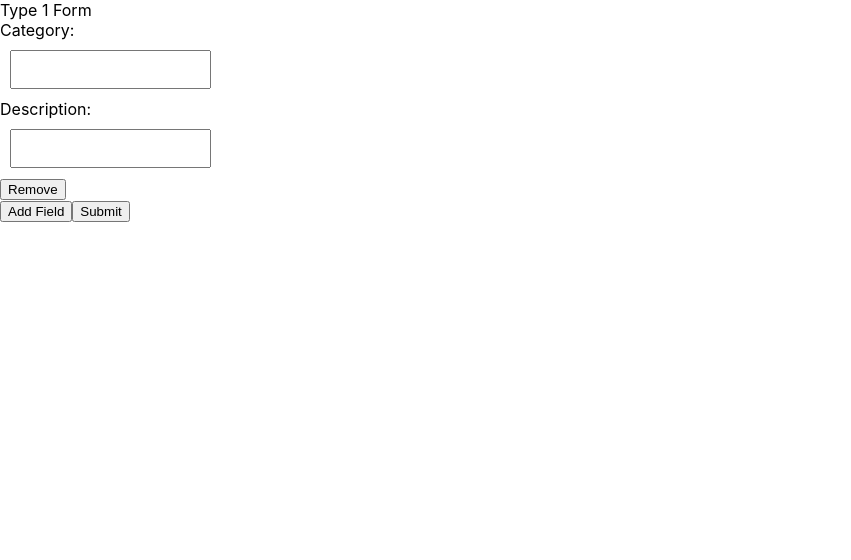
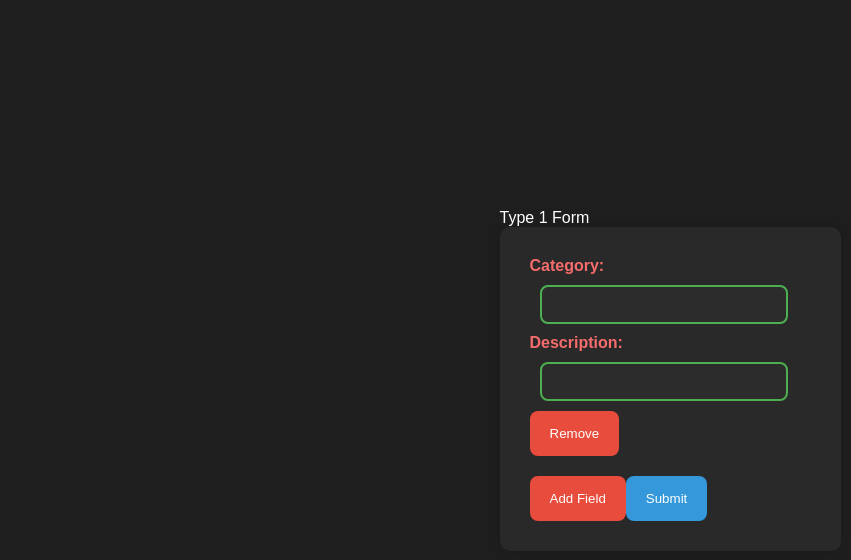
Before and after one commit to Dhanish2603/Assignment, a React (Create React App) app in the folder client/: page / in a window 1280 px wide. Shown: the top 560 px of the page, without its empty margins (0-851 px from the left). Built offline with nearby package versions, Linux system fonts and the light colour scheme.

Commit message:
css added

```diff
--- a/client/src/index.css
+++ b/client/src/index.css
@@ -1,13 +1,107 @@
+/* Add this CSS to your component or a separate styles file */
+
 body {
+  background-color: #1f1f1f; /* Dark Background Color */
+  color: #ffffff; /* Light Text Color */
+  font-family: 'Arial', sans-serif;
   margin: 0;
-  font-family: -apple-system, BlinkMacSystemFont, 'Segoe UI', 'Roboto', 'Oxygen',
-    'Ubuntu', 'Cantarell', 'Fira Sans', 'Droid Sans', 'Helvetica Neue',
-    sans-serif;
-  -webkit-font-smoothing: antialiased;
-  -moz-osx-font-smoothing: grayscale;
+  padding: 0;
+  display: flex;
+  align-items: center;
+  justify-content: center;
+  height: 100vh;
 }
 
-code {
-  font-family: source-code-pro, Menlo, Monaco, Consolas, 'Courier New',
-    monospace;
+form {
+  width: 100%;
+  max-width: 600px;
+  padding: 30px;
+  background-color: #292929; /* Dark Gray Background */
+  border-radius: 10px;
+  box-shadow: 0 0 20px rgba(0, 0, 0, 0.2);
+  transition: background-color 0.3s ease, box-shadow 0.3s ease;
 }
+
+div {
+  margin-bottom: 20px;
+}
+
+label {
+  display: block;
+  margin-bottom: 10px;
+  font-weight: bold;
+  color: #f76c6c; /* Coral Red */
+  transition: color 0.3s ease;
+}
+
+input {
+  width: 80%;
+  padding: 12px;
+  margin-top: 5px;
+  margin-bottom: 15px;
+  border: 2px solid #4caf50; /* Green Border */
+  border-radius: 8px;
+  transition: border-color 0.3s ease, box-shadow 0.3s ease;
+  background-color: #2c2c2c; /* Dark Input Background */
+  color: #ffffff; /* Light Text Color */
+}
+
+button {
+  background-color: #3498db; /* Blue */
+  color: white;
+  padding: 15px 20px;
+  border: none;
+  border-radius: 8px;
+  cursor: pointer;
+  transition: background-color 0.3s ease;
+}
+
+button:hover {
+  background-color: #2980b9; /* Darker Blue on Hover */
+}
+
+/* Style the remove button differently */
+button[type="button"] {
+  background-color: #e74c3c; /* Alizarin Red */
+}
+
+button[type="button"]:hover {
+  background-color: #c0392b; /* Darker Alizarin Red on Hover */
+}
+
+/* Add animation for the form fields */
+@keyframes fadeIn {
+  from {
+    opacity: 0;
+    transform: translateY(-10px);
+  }
+  to {
+    opacity: 1;
+    transform: translateY(0);
+  }
+}
+
+div {
+  animation: fadeIn 0.5s ease;
+}
+
+/* Add hover effect for the form fields */
+
+
+/* Add transition for label on focus */
+input:focus + label {
+  color: #3498db; /* Blue */
+}
+
+/* Add transition for input on focus */
+input:focus {
+  border-color: #3498db; /* Blue */
+  box-shadow: 0 0 10px rgba(52, 152, 219, 0.5); /* Lighter Blue */
+}
+
+/* Responsive Styles */
+@media screen and (max-width: 768px) {
+  form {
+    width: 90%;
+  }
+}
```
